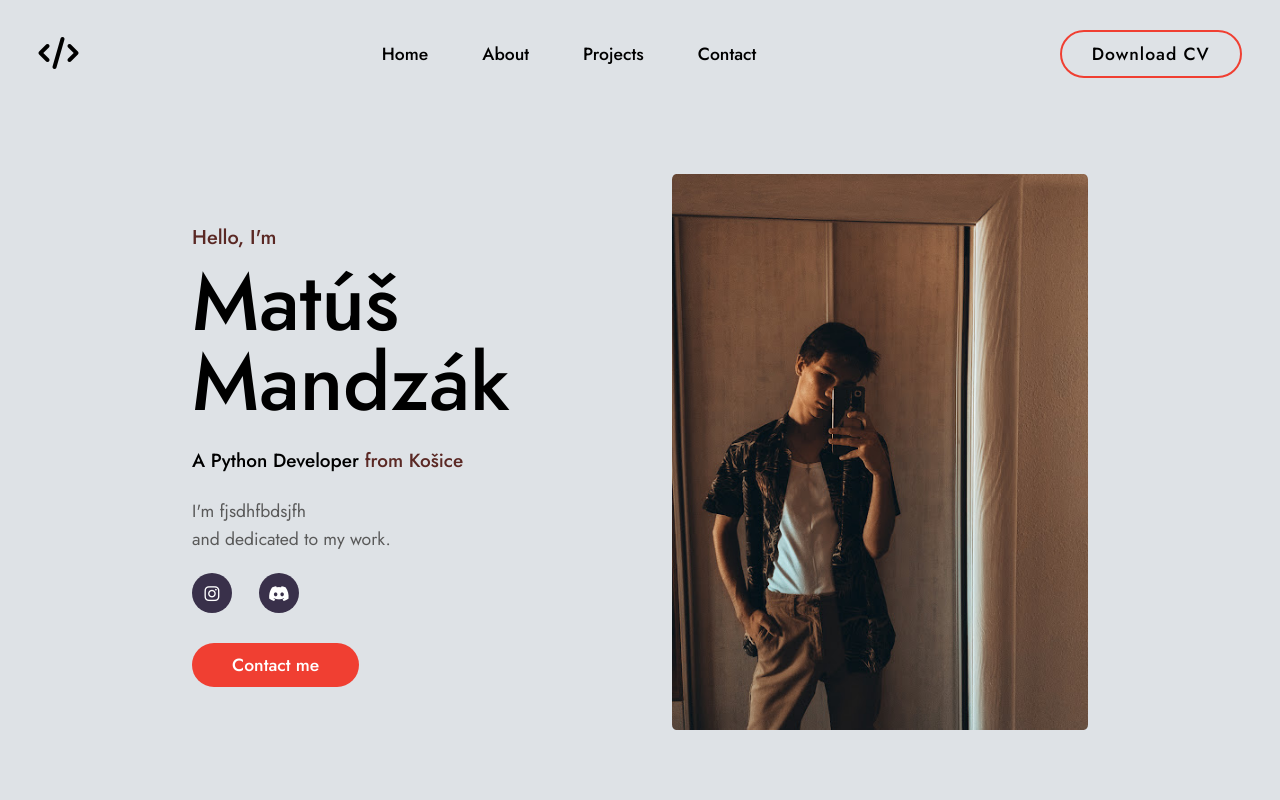
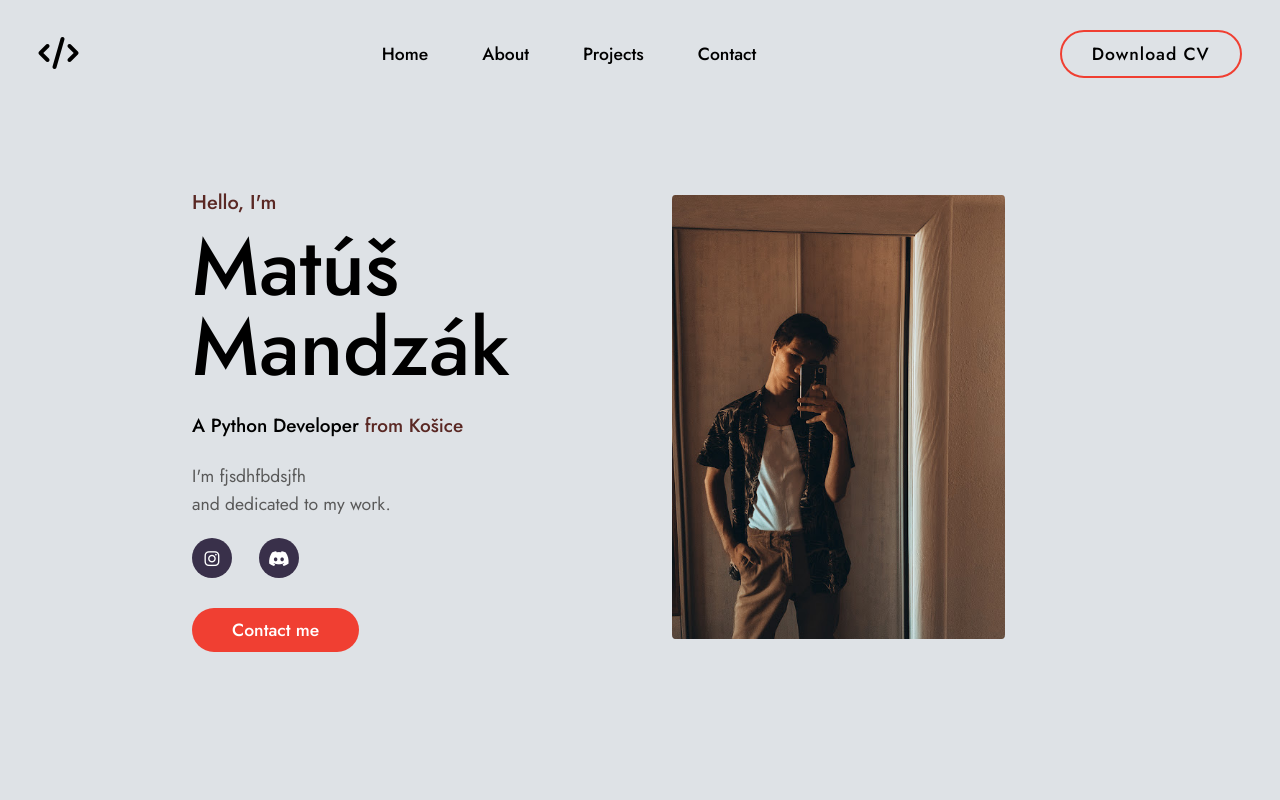
Before and after one commit to MatusMandzak/MatusMandzak.github.io, a plain HTML site: page index.html in a window 1280 px wide. Shown: the top 800 px of the page. Drawn offline with nearby package versions, Linux system fonts and the light colour scheme.

Commit message:
fixed responsivness (home section was showed incorrectly = wasnt centered)

```diff
--- a/css/style.css
+++ b/css/style.css
@@ -97,7 +97,7 @@ header{
     color: var(--bg-color);
 }
 section{
-    padding: 110px 15% 0 15%;
+    padding: 15vh 15% 10vh 15%;
 }
 .home{
     min-height: 100vh;
@@ -108,6 +108,7 @@ section{
     position: relative;
     display: grid;
     grid-template-columns: repeat(2, 1fr);
+    justify-content: center;
     align-items: center;
     grid-gap: 4rem;
 }
@@ -169,10 +170,14 @@ section{
 .ctmbtn:hover{
     transform: scale(1.1);
 }
+.home-img{
+    width: 100%;
+    align-items: center;
+    justify-content: center;
+}
 .home-img img{
-    width: 540px;
+    width: 80%;
     height: auto;
-    max-width: 100%;
     border-radius: 1%;
 }
 .about{
@@ -364,7 +369,7 @@ header.sticky{
         display: block;
     }
     .home{
-        min-height: 80vh;
+        min-height: 100vh;
     }
     .navlist{
         position: absolute;
```
